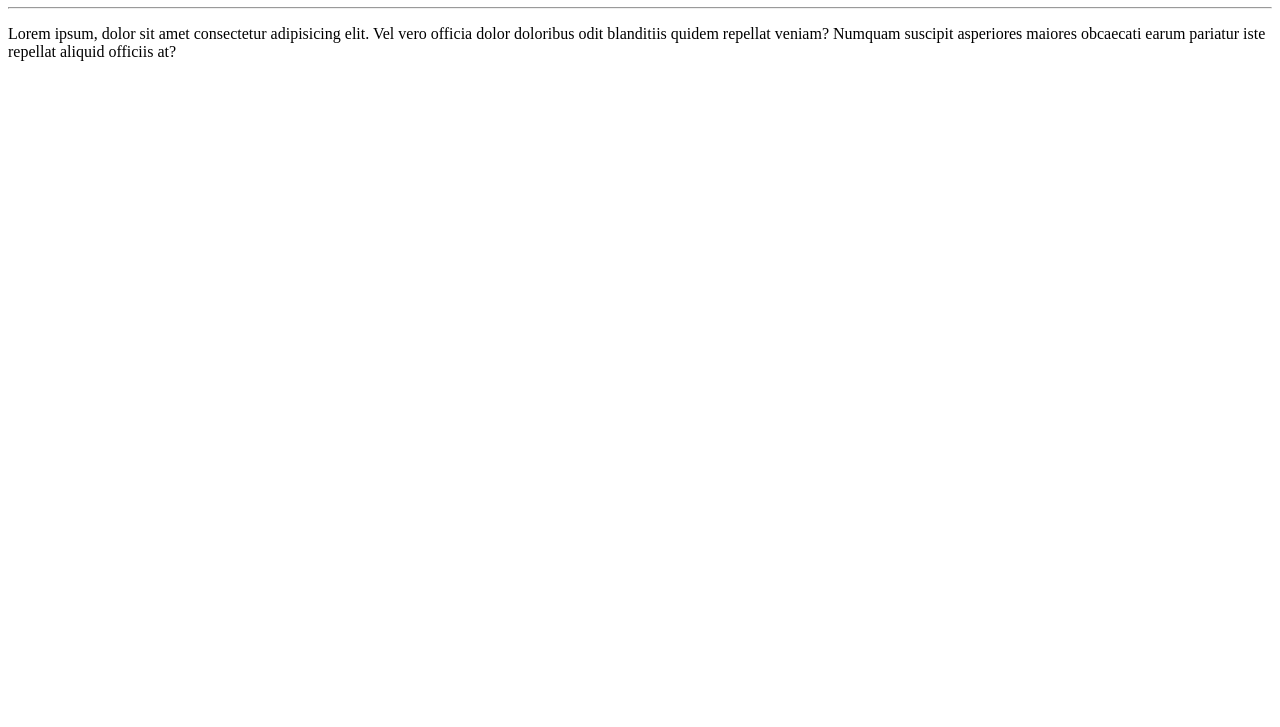
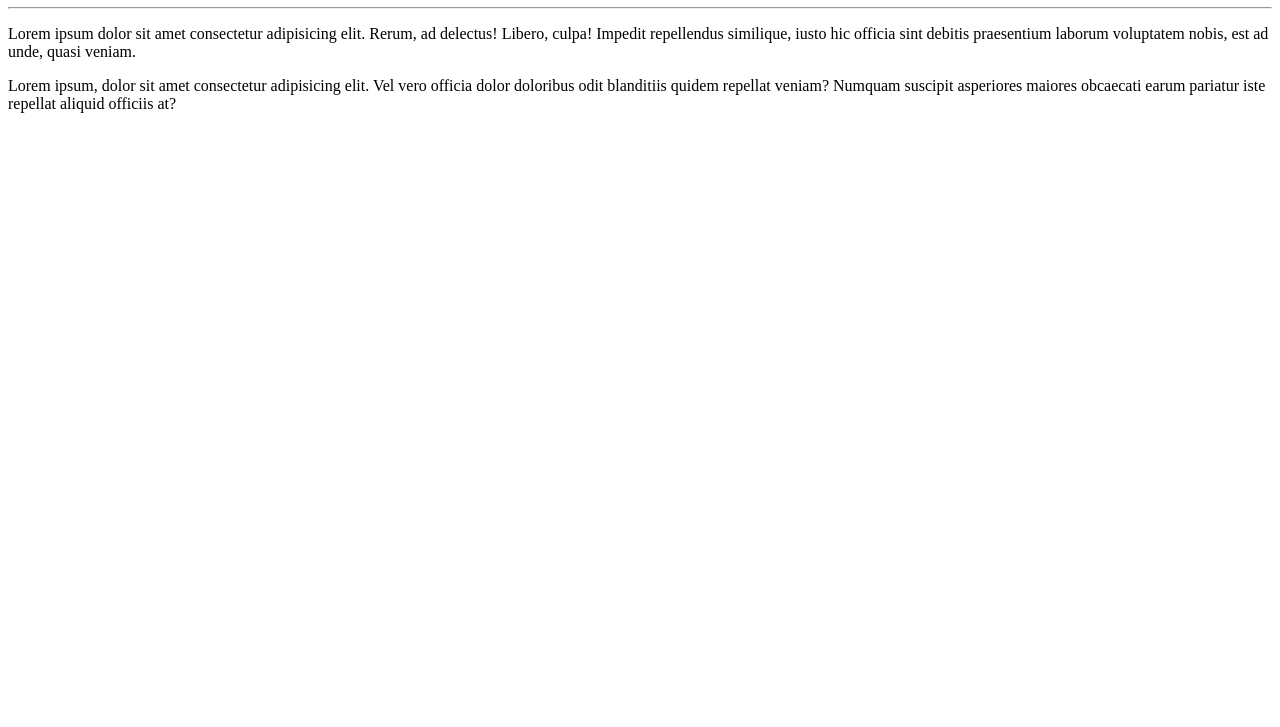
Before and after one commit to jessicahenriqu/Ola-Mundo, a plain HTML site: page site-exemplo/index.html in a window 1280 px wide. Shown: the part 73-800 px from the top of the page. Drawn offline with Linux system fonts and the light colour scheme.

Commit message:
adicionei um paragrafo, licença e atributos

```diff
--- a/site-exemplo/index.html
+++ b/site-exemplo/index.html
@@ -9,6 +9,7 @@
 <body>
     <h1>Ola, mundo!</h1>
     <hr>
+    <p>Lorem ipsum dolor sit amet consectetur adipisicing elit. Rerum, ad delectus! Libero, culpa! Impedit repellendus similique, iusto hic officia sint debitis praesentium laborum voluptatem nobis, est ad unde, quasi veniam.</p>
     <p>Lorem ipsum, dolor sit amet consectetur adipisicing elit. Vel vero officia dolor doloribus odit blanditiis quidem repellat veniam? Numquam suscipit asperiores maiores obcaecati earum pariatur iste repellat aliquid officiis at?</p>
 </body>
 </html>
```
Also changed, not shown: 2 other files.
